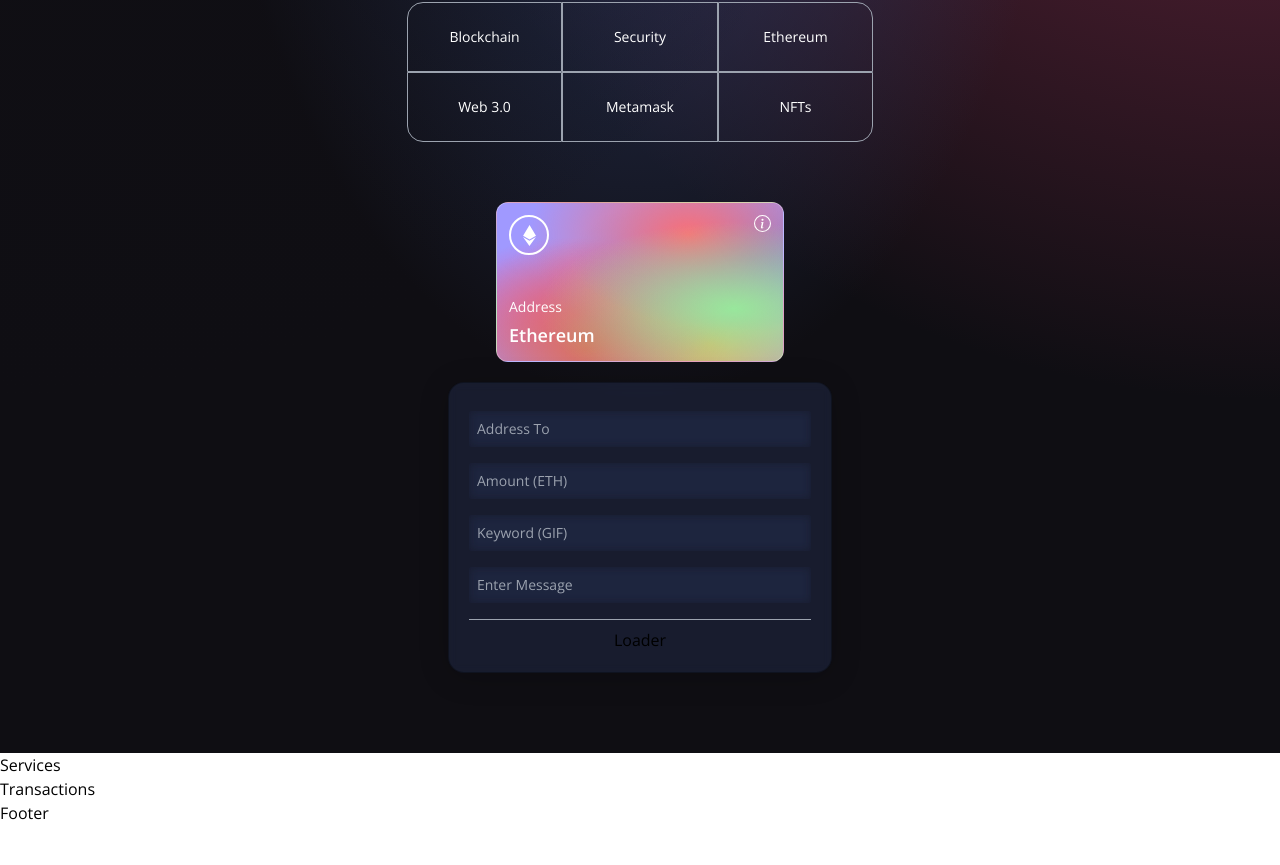
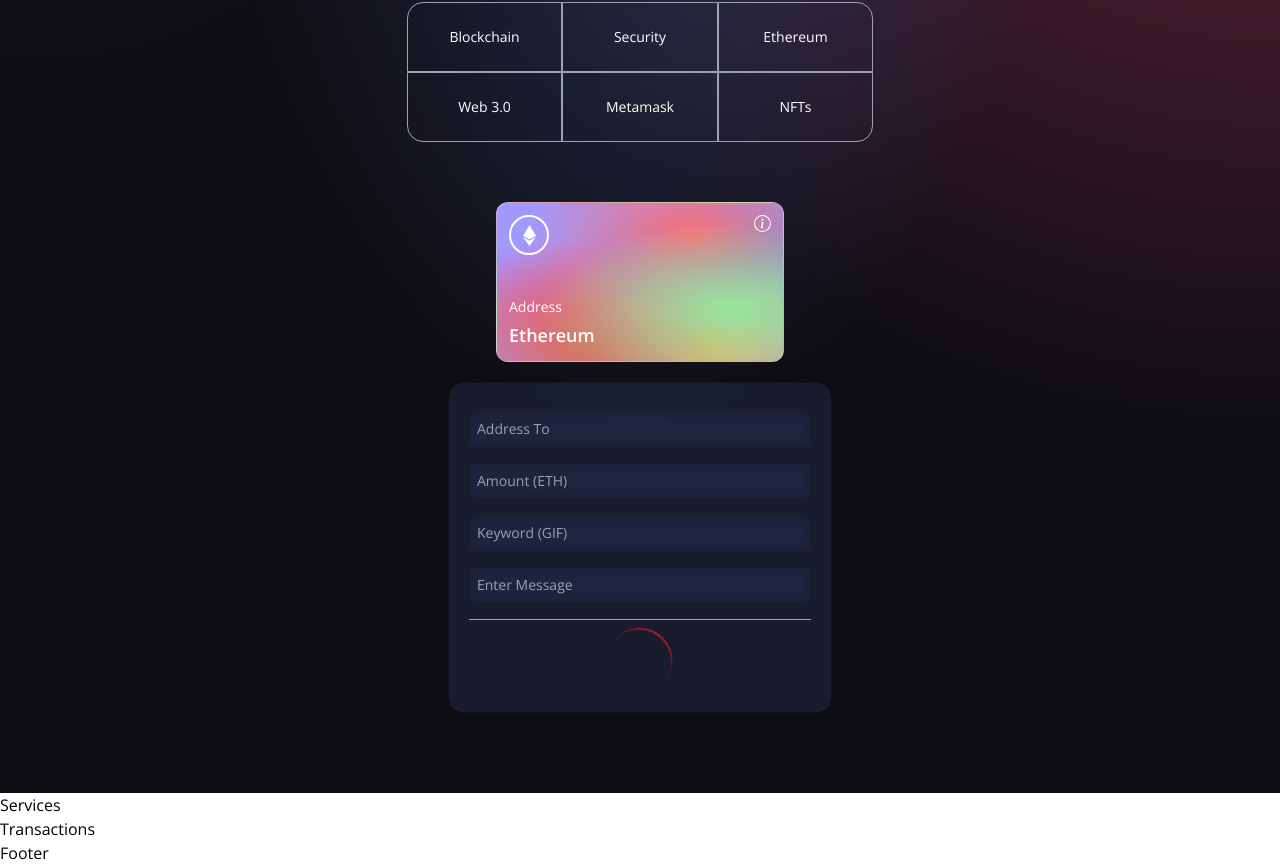
Before and after one commit to KenWhite02/krypt, a React (Vite) app in the folder client/: page / in a window 1280 px wide. Shown: the part 450-1315 px from the top of the page. Before the commit the page ends 1275 px from the top, so only its background shows below. Built offline with nearby package versions, Linux system fonts and the light colour scheme.

Commit message:
Modified loading spnner

```diff
--- a/client/src/components/Loader.jsx
+++ b/client/src/components/Loader.jsx
@@ -1,5 +1,9 @@
 const Loader = () => {
-  return <div>Loader</div>;
+  return (
+    <div className="flex justify-center items-center y-3">
+      <div className="animate-spin rounded-full h-16 w-16 border-b-2 border-red-700" />
+    </div>
+  );
 };
 
 export default Loader;
```
